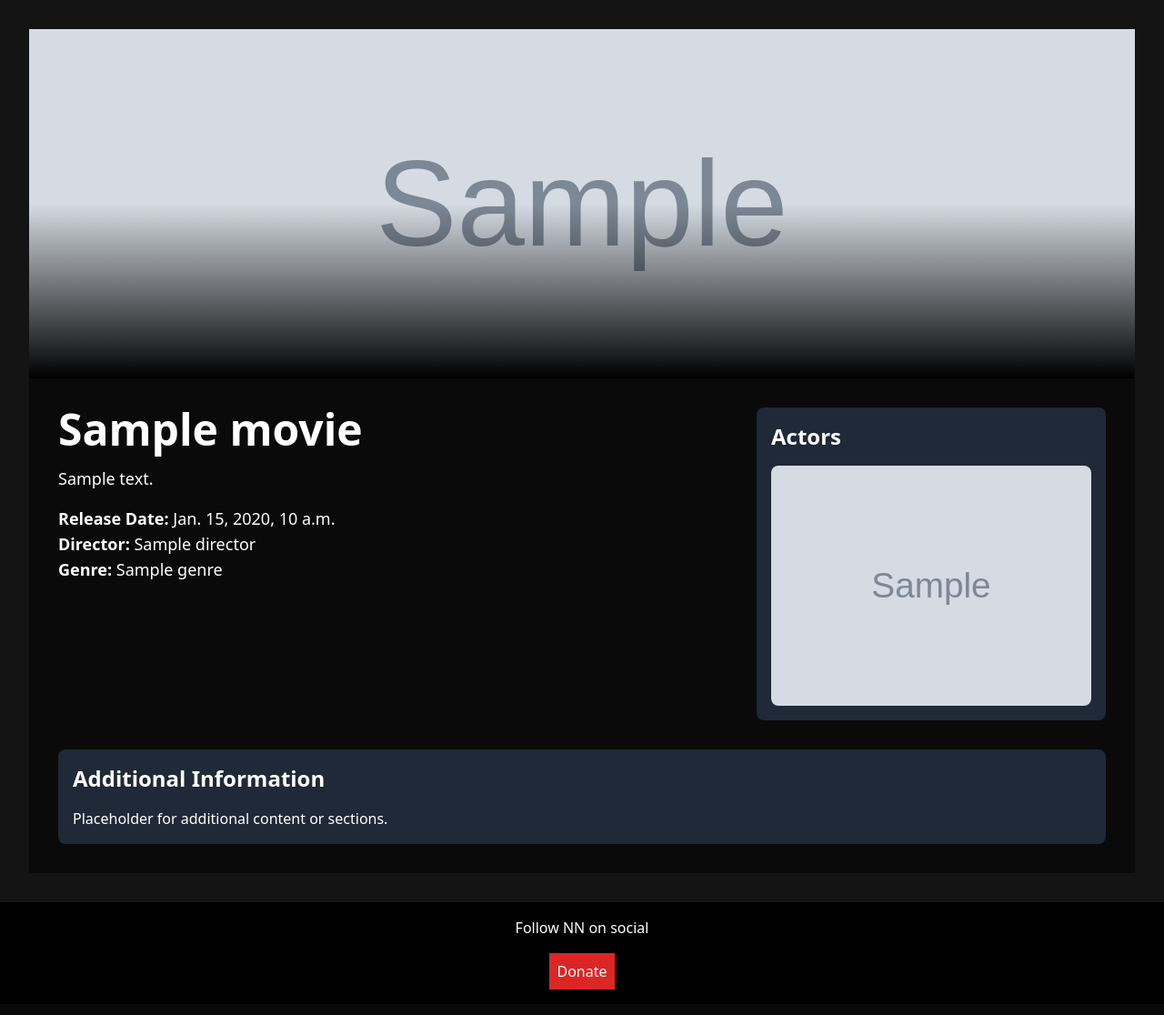
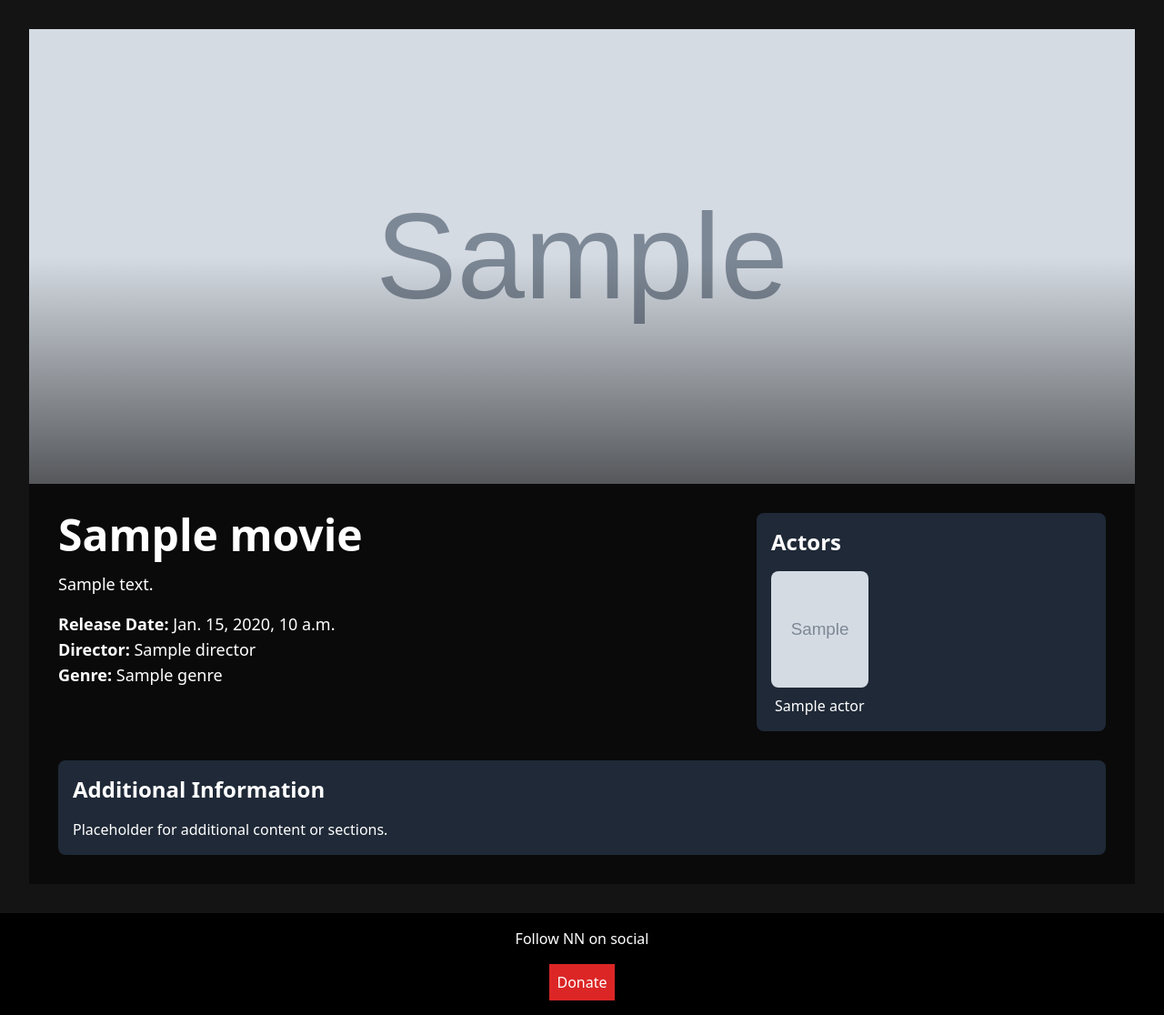
Before and after one commit to nookez/myapp-main-1-main, a Django app: template templates/toppick.html in a window 1280 px wide. Shown: the part 68-1184 px from the top of the page at 91% size. Before the commit the page ends 1156 px from the top, so only its background shows below. Run offline with Django 5.2, Linux system fonts and the light colour scheme; the template is opened without the code that fills it: most values are stand-ins (such as "Sample title", 1, 10 or a date in 2020); grey boxes marked "Sample" are stand-in pictures; style sheets or scripts are compiled from the project's sources; some libraries are stand-ins or nearby versions.

Commit message:
create repo

```diff
--- a/templates/toppick.html
+++ b/templates/toppick.html
@@ -5,9 +5,9 @@
 {% block content %}
 <div class="relative bg-neutral-950 text-white">
     <!-- Background Image with Overlay -->
-    <div class="relative w-full h-96">
+    <div class="relative w-full h-[500px]"> <!-- Adjust height to 500px -->
         <img class="absolute inset-0 w-full h-full object-cover" src="{% static 'images/' %}{{ movie.poster }}" alt="{{ movie.title }} Background">
-        <div class="absolute inset-0 bg-gradient-to-t from-black via-transparent to-transparent"></div>
+        <div class="absolute inset-0 bg-gradient-to-t from-black/60 via-transparent to-transparent"></div> <!-- Adjust overlay opacity -->
     </div>
 
     <!-- Main Content -->
@@ -25,18 +25,24 @@
                 </div>
             </div>
 
-            <!-- Actor Image -->
+            <!-- Actors Section -->
             <div class="lg:w-1/3">
                 <div class="bg-gray-800 rounded-lg p-4">
                     <h2 class="text-2xl font-semibold mb-4">Actors</h2>
-                    <img class="w-full h-auto rounded-lg" src="{% static 'images/' %}{{ movie.actor_image }}" alt="Actors Image">
+                    <div class="grid grid-cols-3 gap-4">
+                        {% for actor in movie.actors %}
+                        <div class="text-center">
+                            <img class="w-32 h-32 object-cover rounded-lg mx-auto" src="{% static 'images/' %}{{ actor.image }}" alt="{{ actor.name }}">
+                            <p class="mt-2">{{ actor.name }}</p>
+                        </div>
+                        {% endfor %}
+                    </div>
                 </div>
             </div>
         </div>
 
         <!-- Additional Sections -->
         <div class="mt-8">
-            <!-- Placeholder for Additional Content -->
             <div class="bg-gray-800 rounded-lg p-4">
                 <h2 class="text-2xl font-semibold mb-4">Additional Information</h2>
                 <p>Placeholder for additional content or sections.</p>
```
Also changed, not shown: myapp/views.py (+38 -8 lines), static/images/greenbookactor1.jpg (added).
